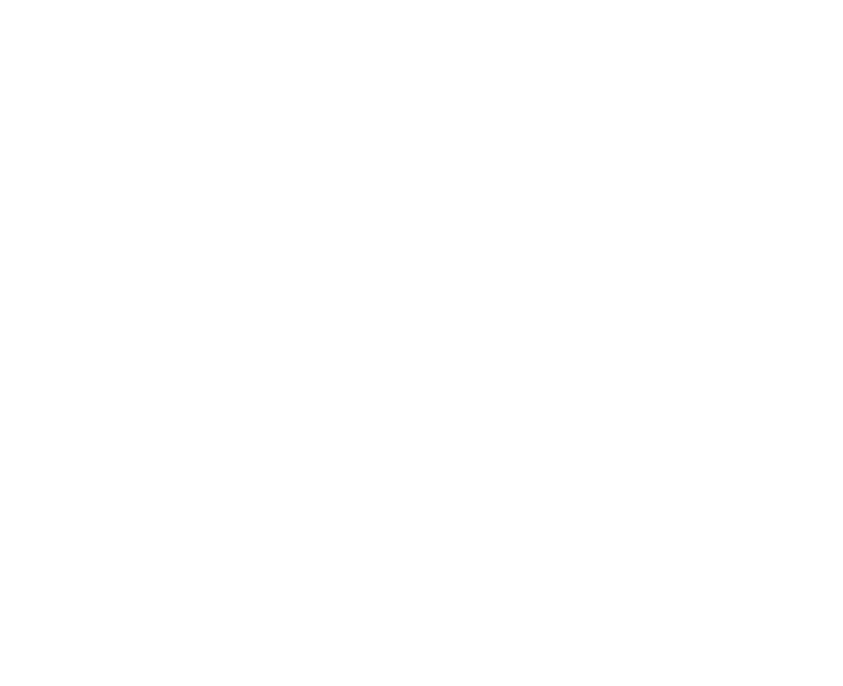
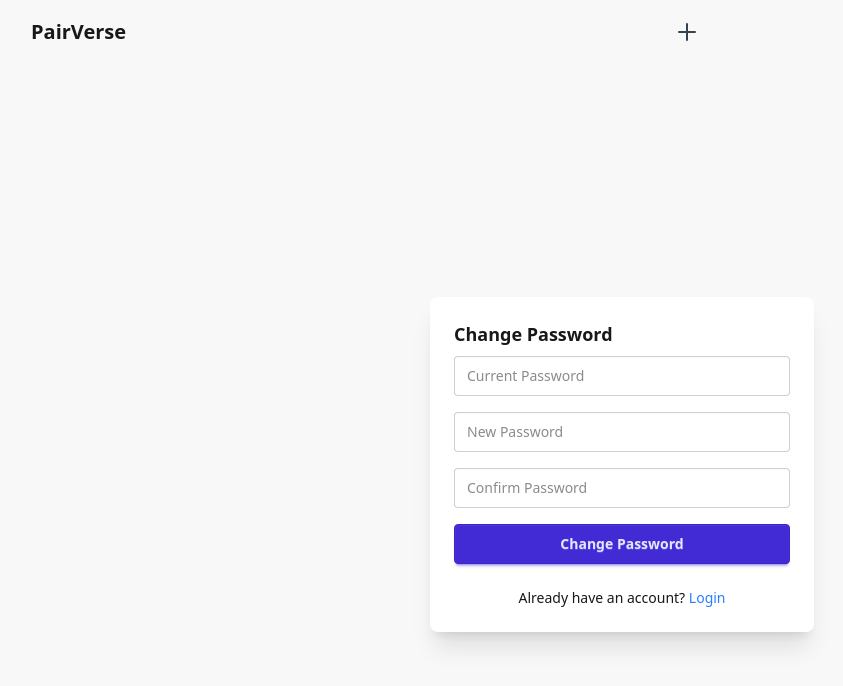
Before and after one commit to IamRahulThakur/pairVerse, a React (Vite) app in the folder frontend/: page /changepassword in a window 1280 px wide. Before the commit this address had no page. Shown: the top 686 px of the page, without its empty margins (18-861 px from the left). Built offline with nearby package versions, Linux system fonts and the light colour scheme; no server answers.

Commit message:
Implement Pasword Change By User

```diff
--- a/frontend/src/App.jsx
+++ b/frontend/src/App.jsx
@@ -12,6 +12,7 @@
 import ConnectionRequests from "./components/ConnectionRequests";
 import Connection from "./components/Connection";
 import CreatePost from "./components/CreatePost";
+import ChangePassword from "./components/ChangePassword";
 
 function App() {
   return (
@@ -28,6 +29,8 @@
               <Route path="/connection/requests" element={<ConnectionRequests/>} />
               <Route path="/connection" element={<Connection/>} />
               <Route path="/user/createpost" element={<CreatePost/>} />
+              <Route path="/changepassword" element={<ChangePassword/>} />
+
               <Route path="/footer" element={<Footer />} />
             </Route>
           </Routes>
--- /dev/null
+++ b/frontend/src/components/ChangePassword.jsx
@@ -0,0 +1,96 @@
+import React, { useState } from 'react'
+import { api } from '../utils/api';
+import { useNavigate } from 'react-router-dom';
+import toast , { Toaster }  from "react-hot-toast";
+import { Link } from 'react-router-dom';
+
+const ChangePassword = () => {
+  const [password, setPassword] = useState("");
+  const [newPassword, setNewPassword] = useState("");
+  const [confirmPassword, setConfirmPassword] = useState("");
+  const [errorMessage, setErrorMessage] = useState(null);
+  const navigate = useNavigate();
+
+  const handleChangePassword = async (e) => {
+    e.preventDefault();
+    setErrorMessage(null); // clear previous error
+
+    // 🔹 Frontend validation before API call
+    if (!password || !newPassword || !confirmPassword) {
+      setErrorMessage("All fields are required");
+      return;
+    }
+
+    if (newPassword !== confirmPassword) {
+      setErrorMessage("New password and confirmation do not match");
+      return;
+    }
+
+    try {
+      const res = await api.patch("/profile/updatePassword", {
+        password,
+        newPassword,
+        confirmPassword,
+      });
+
+      toast.success(res.data.message || "Password changed successfully");
+      navigate("/profile");
+    } catch (error) {
+      // 🔹 Backend error message
+      const backendError = error.response?.data?.error || "Something went wrong";
+      setErrorMessage(backendError);
+      toast.error(backendError);
+    }
+  };
+
+  return (
+    <div className="flex justify-center items-center h-screen bg-base-200">
+      <div className="card card-bordered bg-base-100 w-96 shadow-xl">
+        <div className="card-body">
+          <h2 className="card-title">Change Password</h2>
+          <form className="flex flex-col gap-4" onSubmit={handleChangePassword}>
+            <input
+              type="text"
+              value={password}
+              onChange={(e) => setPassword(e.target.value)}
+              placeholder="Current Password"
+              className="input input-bordered w-full"
+            />
+            <input
+              type="password"
+              value={newPassword}
+              onChange={(e) => setNewPassword(e.target.value)}
+              placeholder="New Password"
+              className="input input-bordered w-full"
+            />
+            <input
+              type="text"
+              value={confirmPassword}
+              onChange={(e) => setConfirmPassword(e.target.value)}
+              placeholder="Confirm Password"
+              className="input input-bordered w-full"
+            />
+
+            {errorMessage && (
+              <p className="text-red-500 text-sm">{errorMessage}</p>
+            )}
+
+            <button type="submit" className="btn btn-primary w-full">
+              Change Password
+            </button>
+          </form>
+
+          <p className="mt-4 text-sm text-center">
+            Already have an account?{" "}
+            <Link to="/login" className="text-blue-500 hover:underline">
+              Login
+            </Link>
+          </p>
+        </div>
+      </div>
+    </div>
+  );
+};
+
+
+export default ChangePassword
--- a/frontend/src/components/NavBar.jsx
+++ b/frontend/src/components/NavBar.jsx
@@ -99,6 +99,11 @@
                       </Link>
                     </li>
                     <li>
+                      <Link to="/changepassword" className="justify-between">
+                        ChangePassword
+                      </Link>
+                    </li>
+                    <li>
                       <button onClick={handleLogout}>Logout</button>
                     </li>
                   </ul>
--- a/frontend/src/components/Profile.jsx
+++ b/frontend/src/components/Profile.jsx
@@ -40,6 +40,7 @@
     try {
       await api.delete(`user/posts/delete/${id}`);
       toast.success("Post Deleted Successfully");
+      dispatch(setPosts(posts.filter((p) => p._id !== id)));
       navigate('/profile');
     }
     catch (error) {
@@ -50,7 +51,7 @@
   useEffect(() => {
     fetchUser();
     fetchPost();
-  }, [handleDelete]);
+  }, []);
 
   if (!user) {
     return (
```
Also changed, not shown: 1 other file (tests, documents, lock files or other folders).
